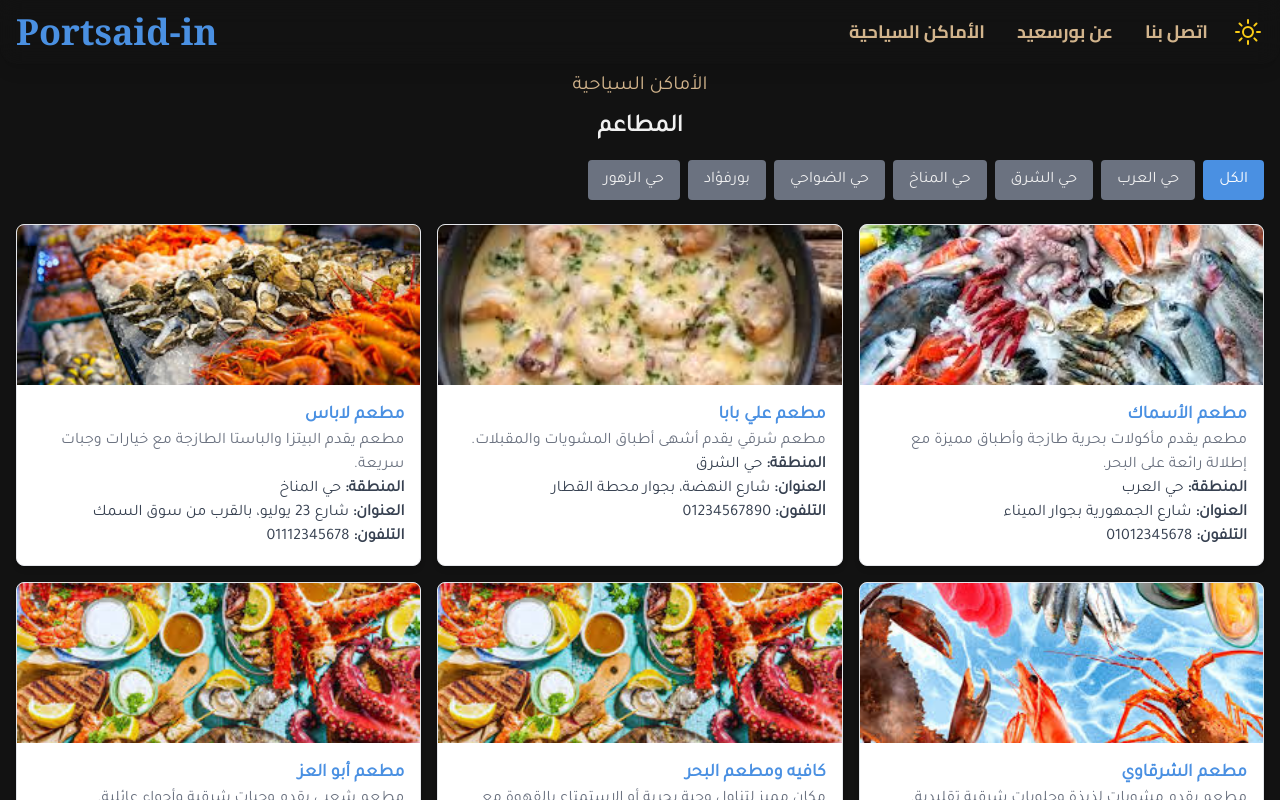
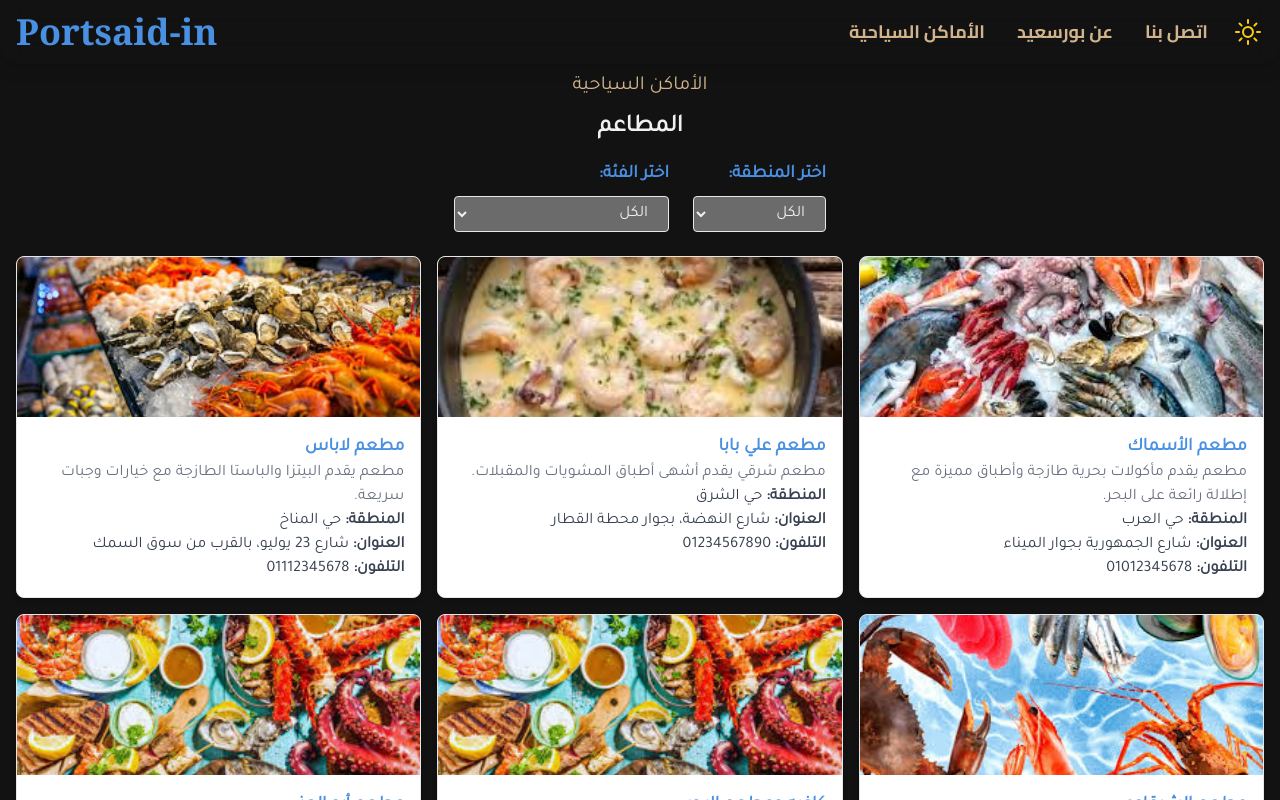
Before and after one commit to aymanWahman/portsaid-in, a Next.js app: page /tourist-spots/restaurant in a window 1280 px wide. Shown: the top 800 px of the page. Built offline with nearby package versions, Linux system fonts and the light colour scheme.

Commit message:
two fillter

```diff
--- a/src/app/tourist-spots/page.tsx
+++ b/src/app/tourist-spots/page.tsx
@@ -32,8 +32,6 @@ const TouristSpots: FC = () => {
           </Link>
         </div>
 
-
-
         <div className="mx-auto">
           <Link href="/tourist-spots/hotel">
             <h2 className="font-extrabold text-xl md:text-4xl my-7 hover:text-seaBlue">
@@ -64,7 +62,7 @@ const TouristSpots: FC = () => {
           <Link href="/tourist-spots/garden">
             <Image
               className="rounded-xl shadow-2xl shadow-black w-[300px] h-[220px] hover:scale-105 transition-transform duration-300"
-              src="/imgs/garden.jfif"
+              src="/imgs/garden2.jpg"
               alt="Garden"
               width={280}
               height={140}
--- a/src/app/tourist-spots/restaurant/page.tsx
+++ b/src/app/tourist-spots/restaurant/page.tsx
@@ -1,76 +1,72 @@
 "use client";
-import { DataTypes } from '@/dataTypes';
+import { DataTypes } from "@/dataTypes";
 import restaurants from "@/components/DataRestaurant";
 import Image from "next/image";
 import Link from "next/link";
 import { useState } from "react";
-
-
 
 type Props = {
   restaurants: DataTypes[];
 };
 
 const RestaurantPage: React.FC<Props> = ({ restaurants }) => {
-  const [filter, setFilter] = useState<string>("All");
+  const [regionFilter, setRegionFilter] = useState<string>("All");
+  const [categoryFilter, setCategoryFilter] = useState<string>("All");
 
-  const filteredRestaurants =
-    filter === "All"
-      ? restaurants
-      : restaurants.filter(
+  const filteredRestaurants = restaurants.filter(
     (restaurant) =>
-            restaurant.region === filter || restaurant.category === filter
+      (regionFilter === "All" || restaurant.region === regionFilter) &&
+      (categoryFilter === "All" || restaurant.category === categoryFilter)
   );
 
-  const uniqueRegions = Array.from(new Set(restaurants.map((d) => d.region)));
-  // const uniqueCategories = Array.from(
-  //   new Set(restaurants.map((r) => r.category))
-  // );
+  const uniqueRegions = ["All", ...new Set(restaurants.map((d) => d.region))];
+  const uniqueCategories = ["All", ...new Set(restaurants.map((d) => d.category))];
 
   return (
     <div dir="rtl" className="p-4 mt-14">
       <div className="text-center">
         <Link
           href="/tourist-spots"
-        className="text-xl  text-sandyGold  hover:text-seaBlue transition"
+          className="text-xl text-sandyGold hover:text-seaBlue transition"
         >
           الأماكن السياحية
         </Link>
       </div>
-      <h1 className="text-center text-2xl font-bold mt-3 mb-4"> المطاعم</h1>
+      <h1 className="text-center text-2xl font-bold mt-3 mb-4">المطاعم</h1>
 
-      {/* فلتر */}
-      <div className="flex flex-wrap gap-2 mb-6">
-        <button
-          onClick={() => setFilter("All")}
-          className={`px-4 py-2 rounded ${
-            filter === "All" ? "bg-seaBlue text-white" : "bg-gray-500"
-          }`}
+      {/* قوائم التصفية */}
+      <div className="flex flex-wrap gap-6 mb-6 justify-center">
+        {/* القائمة المنسدلة للمنطقة */}
+        <div>
+          <label className="block text-lg text-seaBlue font-bold mb-2">اختر المنطقة:</label>
+          <select
+            value={regionFilter}
+            onChange={(e) => setRegionFilter(e.target.value)}
+            className="border px-4 py-2 rounded"
           >
-          الكل
-        </button>
             {uniqueRegions.map((region) => (
-          <button
-            key={region}
-            onClick={() => setFilter(region)}
-            className={`px-4 py-2 rounded ${
-              filter === region ? "bg-seaBlue text-white" : "bg-gray-500"
-            }`}
+              <option key={region} value={region}>
+                {region === "All" ? "الكل" : region}
+              </option>
+            ))}
+          </select>
+        </div>
+
+        {/* القائمة المنسدلة للفئة */}
+        <div>
+          <label className="block text-lg text-seaBlue font-bold mb-2">اختر الفئة:</label>
+          <select
+            value={categoryFilter}
+            onChange={(e) => setCategoryFilter(e.target.value)}
+            className="border px-4 py-2 rounded"
           >
-            {region}
-          </button>
+            {uniqueCategories.map((category) => (
+              <option key={category} value={category}>
+                {category === "All" ? "الكل" : category}
+              </option>
             ))}
-        {/* {uniqueCategories.map((category) => (
-          <button
-            key={category}
-            onClick={() => setFilter(category)}
-            className={`px-4 py-2 rounded ${
-              filter === category ? "bg-blue-500 text-white" : "bg-gray-200"
-            }`}
-          >
-            {category}
-          </button>
-        ))} */}
+          </select>
+        </div>
       </div>
 
       {/* عرض المطاعم */}
@@ -90,13 +86,9 @@ const RestaurantPage: React.FC<Props> = ({ restaurants }) => {
             <div className="p-4">
               <h2 className="text-lg font-bold text-seaBlue">{d.name}</h2>
               <p className="text-gray-500">{d.description}</p>
-
               <p className="text-gray-700">
                 <strong>المنطقة:</strong> {d.region}
               </p>
-              {/* <p className="text-gray-700">
-                <strong>التصنيف:</strong> {d.category}
-              </p> */}
               <p className="text-gray-700">
                 <strong>العنوان:</strong> {d.address}
               </p>
--- a/src/components/DataRestaurant.ts
+++ b/src/components/DataRestaurant.ts
@@ -11,7 +11,7 @@ const restaurants: DataTypes[] = [
     description: "مطعم يقدم مأكولات بحرية طازجة وأطباق مميزة مع إطلالة رائعة على البحر.",
     coords: [31.265, 32.3018],
     image: "/imgs/seafood.jpg",
-    category: "مطعم",
+    category: " مطاعم أسماك",
   },
   {
     id: 2,
@@ -23,7 +23,7 @@ const restaurants: DataTypes[] = [
     description: "مطعم شرقي يقدم أشهى أطباق المشويات والمقبلات.",
     coords: [31.257, 32.295],
     image: "/imgs/seafoodsoup.jpg",
-    category: "مطعم",
+    category: "مطاعم مشويات",
   },
   {
     id: 3,
@@ -35,7 +35,7 @@ const restaurants: DataTypes[] = [
     description: "مطعم يقدم البيتزا والباستا الطازجة مع خيارات وجبات سريعة.",
     coords: [31.269, 32.307],
     image: "/imgs/seafood5.jpg",
-    category: "مطعم",
+    category: " مطاعم الوجبات السريعة",
   },
   {
     id: 4,
@@ -47,7 +47,7 @@ const restaurants: DataTypes[] = [
     description: "مطعم يقدم مشويات لذيذة وحلويات شرقية تقليدية.",
     coords: [31.272, 32.298],
     image: "/imgs/seafood2.jpg",
-    category: "مطعم",
+    category: "مطاعم مشويات",
   },
   {
     id: 5,
@@ -71,7 +71,7 @@ const restaurants: DataTypes[] = [
     description: "مطعم شعبي يقدم وجبات شرقية وأجواء عائلية.",
     coords: [31.274, 32.303],
     image: "/imgs/seafood3.jpg",
-    category: "مطعم",
+    category: "مطاعم شرقي",
   },
 ];
 
```
Lines whose indentation alone changed are shown as unchanged.
